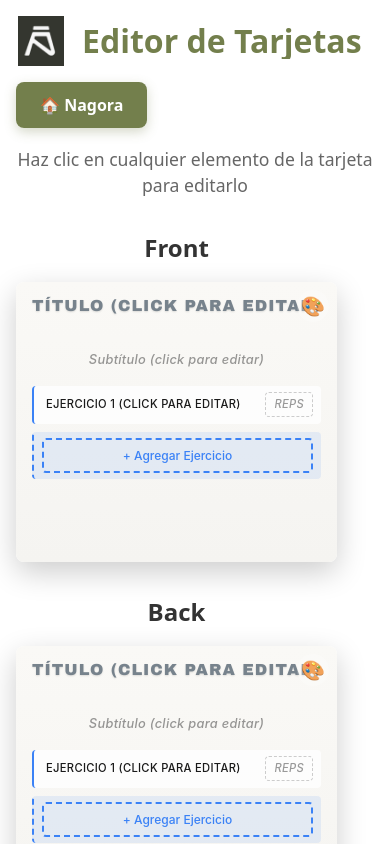
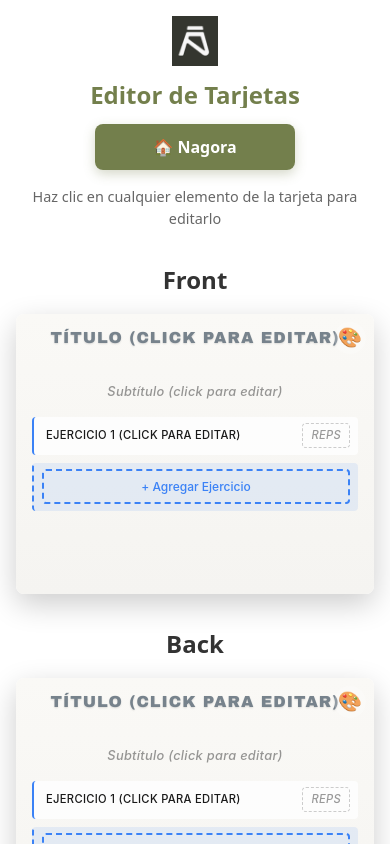
Before and after one commit to moralesmozart/nagoratraining, a React (Vite) app: page / in a window 390 px wide. Both pictures are taken after a click on the button "➕ CREAR NUEVO ENTRENAMIENTO". Shown: the top 844 px of the page. Built offline with nearby package versions, Linux system fonts and the light colour scheme.

Commit message:
fix: Completar ajustes responsive para mobile

```diff
--- a/src/App.css
+++ b/src/App.css
@@ -227,13 +227,35 @@
     padding: 1rem;
   }
 
+  .app-header {
+    flex-direction: column;
+    align-items: center;
+    text-align: center;
+  }
+
+  .app-header-brand {
+    flex-direction: column;
+    align-items: center;
+  }
+
   .app-container h1 {
-    font-size: 2rem;
+    font-size: 1.5rem;
   }
 
   .preview-section-main {
     flex-direction: column;
+    align-items: center;
     gap: 2rem;
+  }
+
+  .preview-card-wrapper {
+    width: 100%;
+    max-width: 100%;
+  }
+
+  .subtitle {
+    font-size: 0.9rem;
+    padding: 0 1rem;
   }
 
   .modal-overlay {
@@ -242,10 +264,16 @@
 
   .modal-content {
     padding: 1.5rem;
+    margin: 1rem;
   }
 
   .modal-title {
     font-size: 1.5rem;
     margin-bottom: 1.5rem;
   }
+
+  .library-button {
+    width: 100%;
+    max-width: 200px;
+  }
 }
--- a/src/Library.css
+++ b/src/Library.css
@@ -352,6 +352,18 @@
     padding: 1rem 0;
   }
 
+  .library-card-wrapper {
+    width: 100%;
+    max-width: 100%;
+  }
+
+  .create-card-button-top {
+    width: 100%;
+    max-width: 100%;
+    padding: 0.875rem 1.5rem;
+    font-size: 1rem;
+  }
+
   .empty-message {
     font-size: 1.2rem;
   }
```
